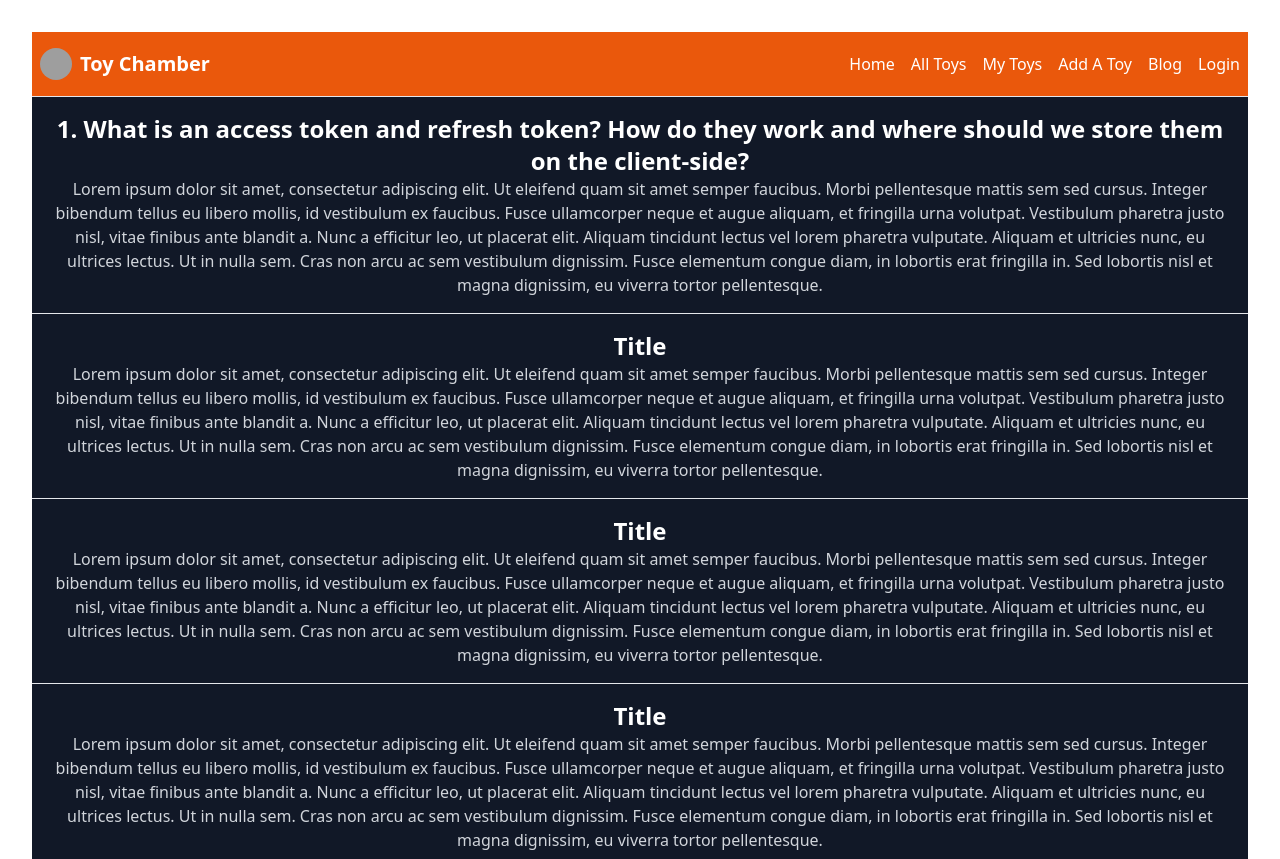
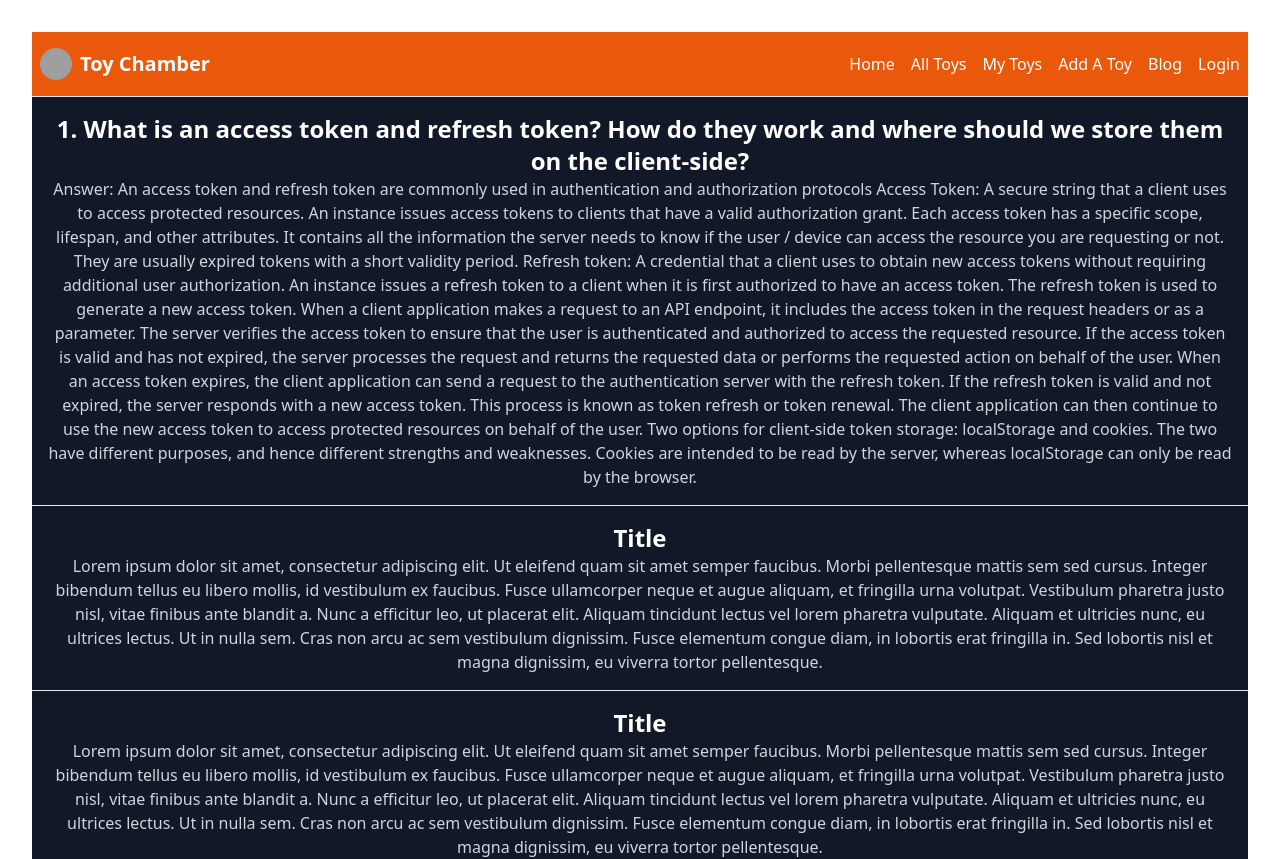
Before and after one commit to muntasirmoin/toy-chamber-client, a React (Vite) app: page /blog in a window 1280 px wide. Shown: the top 859 px of the page. Built offline with nearby package versions, Linux system fonts and the light colour scheme; no server answers; grey boxes are pictures that could not be loaded.

Commit message:
Answer1 added

```diff
--- a/src/componentes/Blog/Blog.jsx
+++ b/src/componentes/Blog/Blog.jsx
@@ -13,7 +13,14 @@ const Blog = () => {
             <div class="bg-gray-900 p-4">
                 <div class="text-white">
                     <h1 class="text-2xl font-bold">1. What is an access token and refresh token? How do they work and where should we store them on the client-side?</h1>
-                    <p class="text-gray-300">Lorem ipsum dolor sit amet, consectetur adipiscing elit. Ut eleifend quam sit amet semper faucibus. Morbi pellentesque mattis sem sed cursus. Integer bibendum tellus eu libero mollis, id vestibulum ex faucibus. Fusce ullamcorper neque et augue aliquam, et fringilla urna volutpat. Vestibulum pharetra justo nisl, vitae finibus ante blandit a. Nunc a efficitur leo, ut placerat elit. Aliquam tincidunt lectus vel lorem pharetra vulputate. Aliquam et ultricies nunc, eu ultrices lectus. Ut in nulla sem. Cras non arcu ac sem vestibulum dignissim. Fusce elementum congue diam, in lobortis erat fringilla in. Sed lobortis nisl et magna dignissim, eu viverra tortor pellentesque.</p>
+                    <p class="text-gray-300">Answer:
+An access token and refresh token are commonly used in authentication and authorization protocols
+Access Token:  A secure string that a client uses to access protected resources. An instance issues access tokens to clients that have a valid authorization grant. Each access token has a specific scope, lifespan, and other attributes. It contains all the information the server needs to know if the user / device can access the resource you are requesting or not. They are usually expired tokens with a short validity period.
+Refresh token: A credential that a client uses to obtain new access tokens without requiring additional user authorization. An instance issues a refresh token to a client when it is first authorized to have an access token. The refresh token is used to generate a new access token.
+When a client application makes a request to an API endpoint, it includes the access token in the request headers or as a parameter. The server verifies the access token to ensure that the user is authenticated and authorized to access the requested resource. If the access token is valid and has not expired, the server processes the request and returns the requested data or performs the requested action on behalf of the user.
+When an access token expires, the client application can send a request to the authentication server with the refresh token. If the refresh token is valid and not expired, the server responds with a new access token. This process is known as token refresh or token renewal. The client application can then continue to use the new access token to access protected resources on behalf of the user.
+Two options for client-side token storage: localStorage and cookies. The two have different purposes, and hence different strengths and weaknesses. Cookies are intended to be read by the server, whereas localStorage can only be read by the browser.
+</p>
                 </div>
             </div>
                <hr />
```
